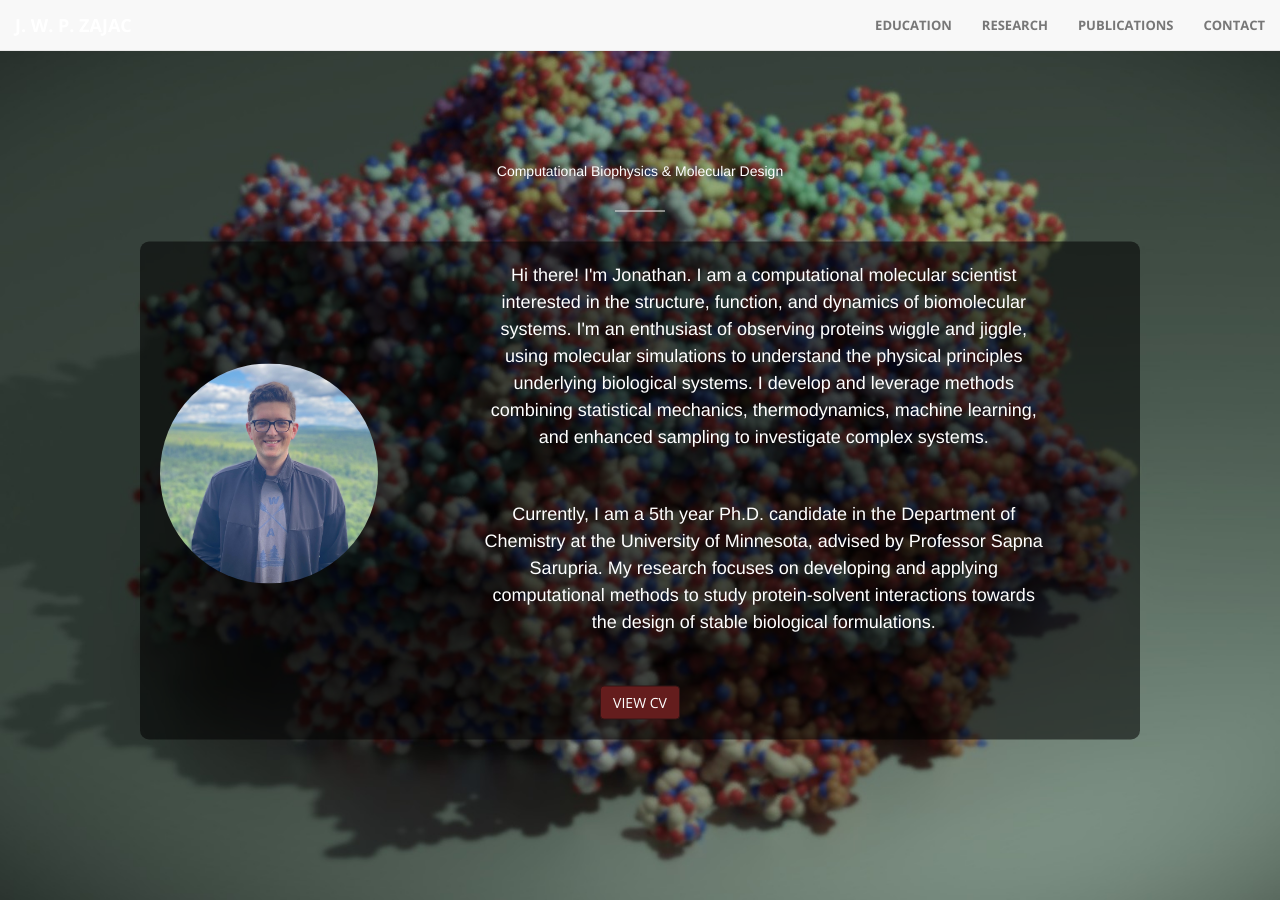
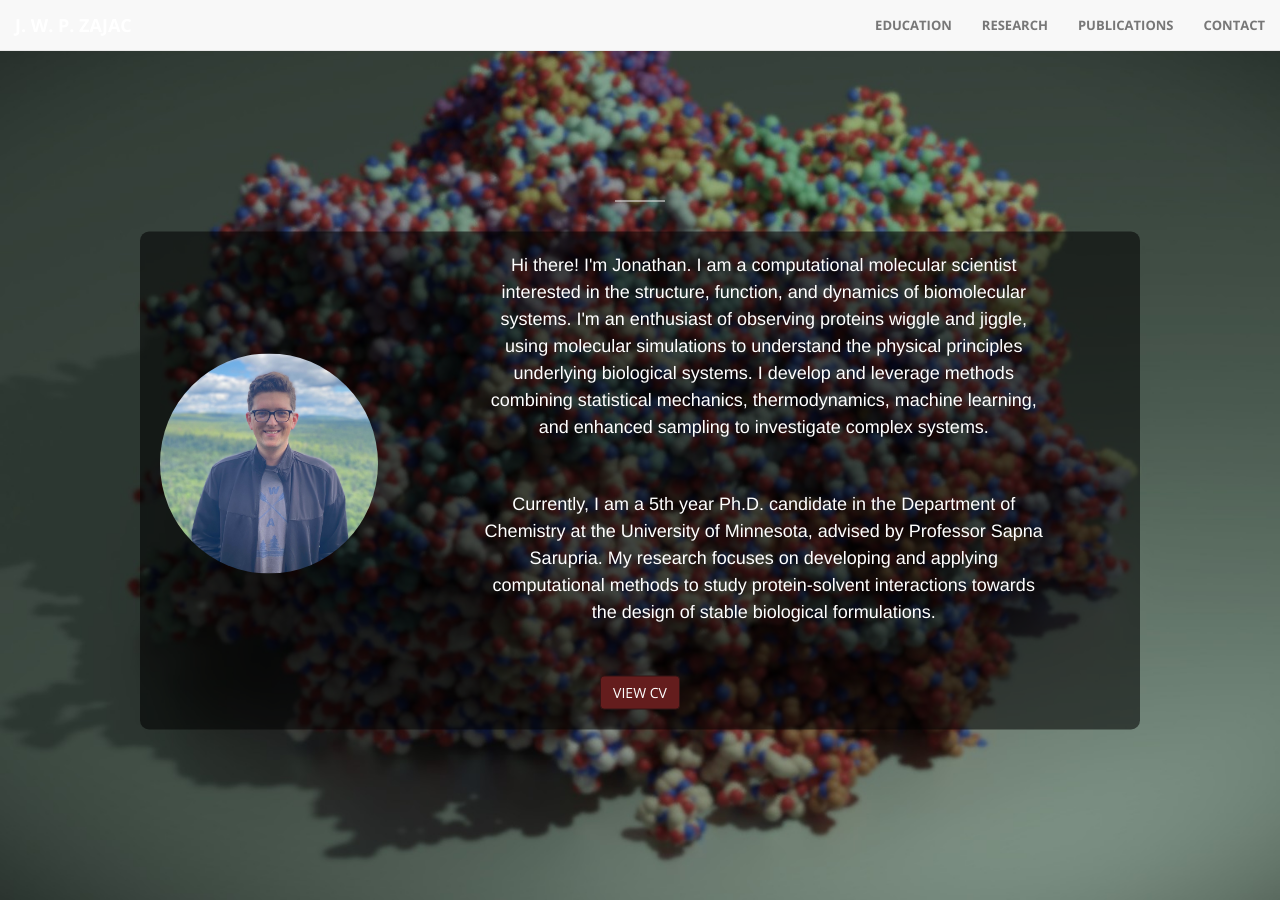
Before and after one commit to Jonathan-Zajac/Jonathan-Zajac.github.io, a Jekyll site: the page built from index.html, in a window 1280 px wide and 900 px high. Built offline with Jekyll 4.4.1, drawn with Linux system fonts in a browser that asks for light colours.

Commit message:
Remove header, I don't really need one in the first place

```diff
--- a/_includes/header.html
+++ b/_includes/header.html
@@ -148,7 +148,7 @@
 <header>
     <div class="header-content">
         <div class="header-content-inner intro-flex">
-            <h1">Computational Biophysics & Molecular Design</h1>
+            <h1"></h1>
             <hr>
 
             <div class="overlay-box">
```
